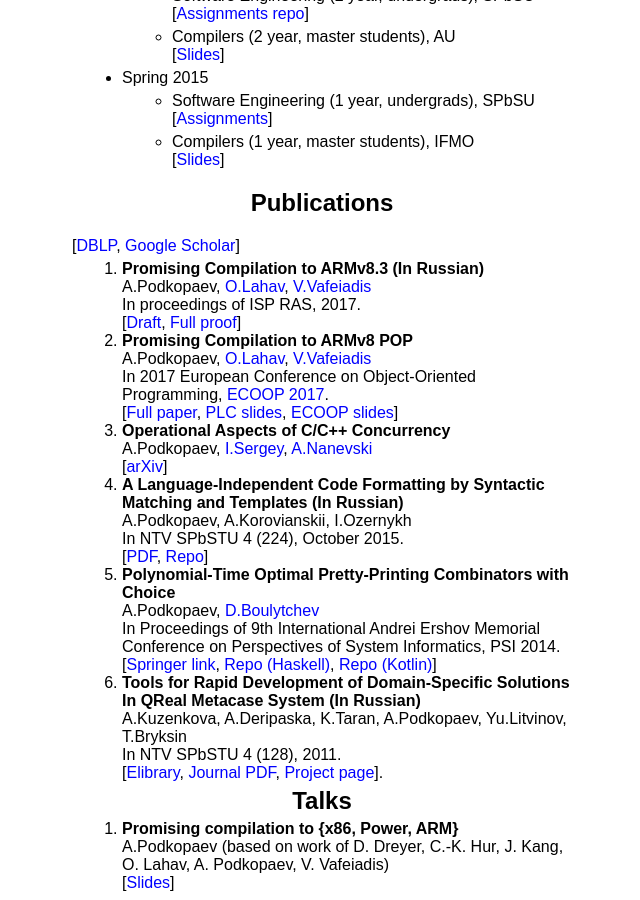
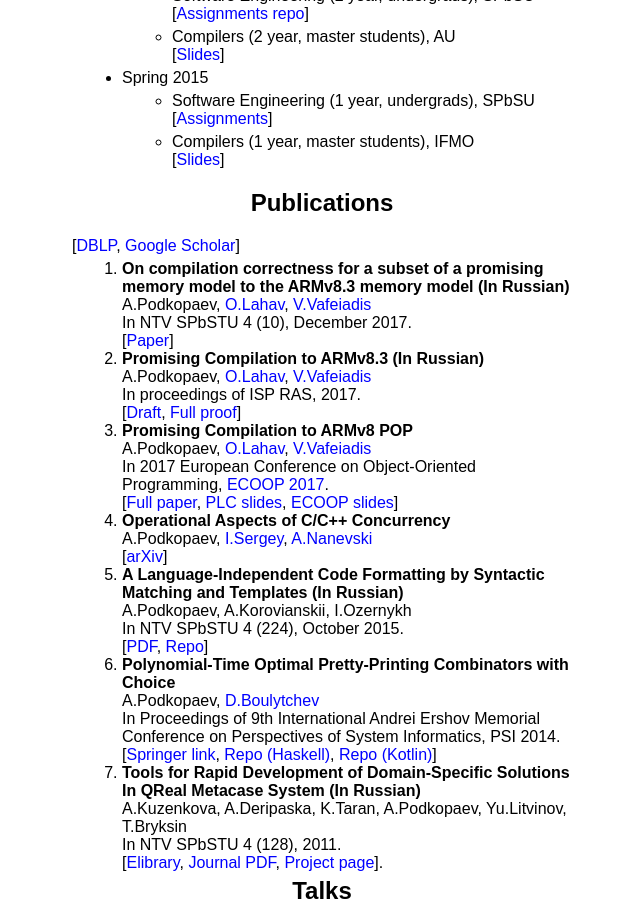
Before and after one commit to anlun/anlun.github.io, a Jekyll site: the page built from index.html, in a window 1280 px wide and 900 px high, scrolled down 850 px. Shown: the whole window, without its empty margins (318-958 px from the left). Built offline with Jekyll 4.4.1, drawn with Linux system fonts in a browser that asks for light colours; some web fonts are replaced.

Commit message:
Added paper.

```diff
--- a/index.html
+++ b/index.html
@@ -108,6 +108,17 @@
   [<a href="http://dblp.uni-trier.de/pers/hd/p/Podkopaev:Anton">DBLP</a>,
    <a href="https://scholar.google.ru/citations?user=dAfcyZ0AAAAJ">Google Scholar</a>]
   <ol>
+    <li> <b>
+        On compilation correctness for a subset of a promising memory model to the ARMv8.3 memory model (In Russian)
+      </b>
+         <br />
+         A.Podkopaev, <a href="https://people.mpi-sws.org/~orilahav/">O.Lahav</a>,
+                      <a href="https://people.mpi-sws.org/~viktor/">V.Vafeiadis</a>
+         <br />
+         In NTV SPbSTU 4 (10), December 2017.
+         <br />
+         [<a href="http://ntv.spbstu.ru/telecom/article/T10.4.2017_05/">Paper</a>]
+    </li>
     <li> <b>Promising Compilation to ARMv8.3 (In Russian)</b>
          <br />
          A.Podkopaev, <a href="https://people.mpi-sws.org/~orilahav/">O.Lahav</a>,
```
